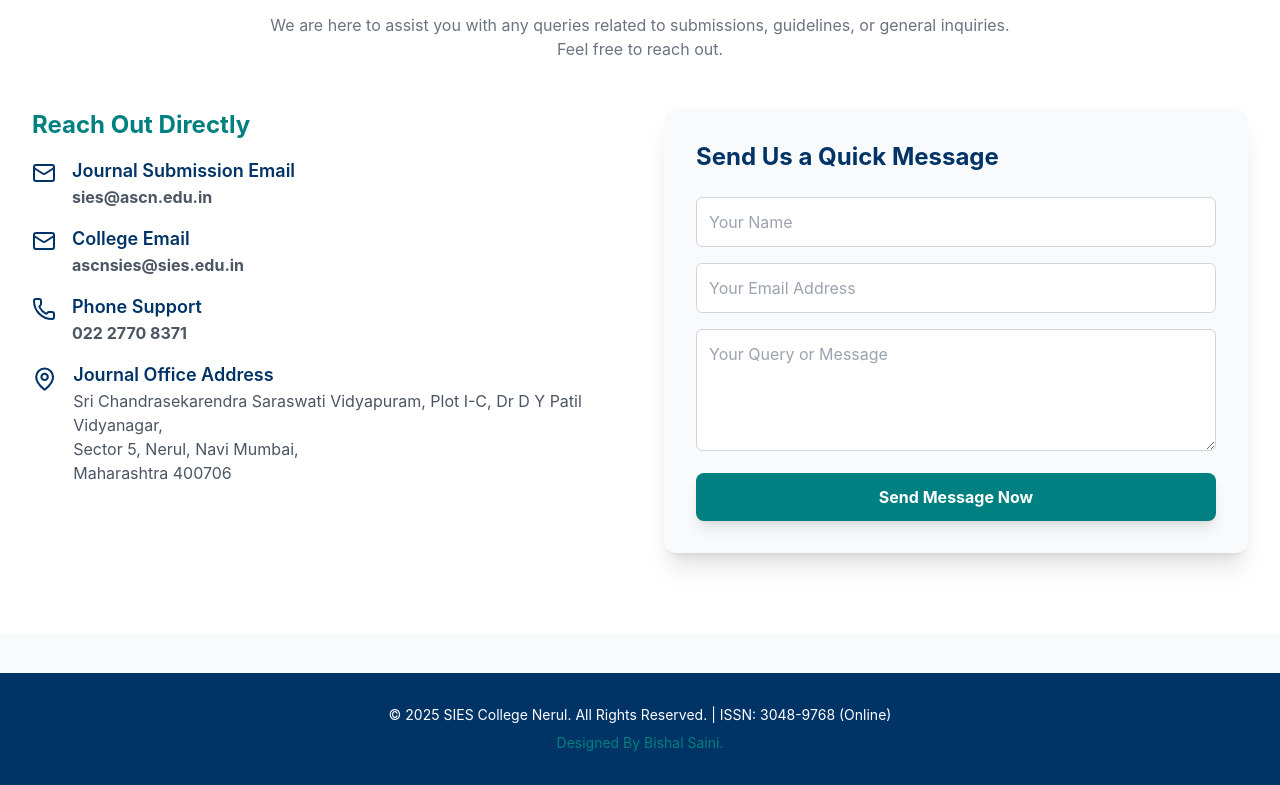
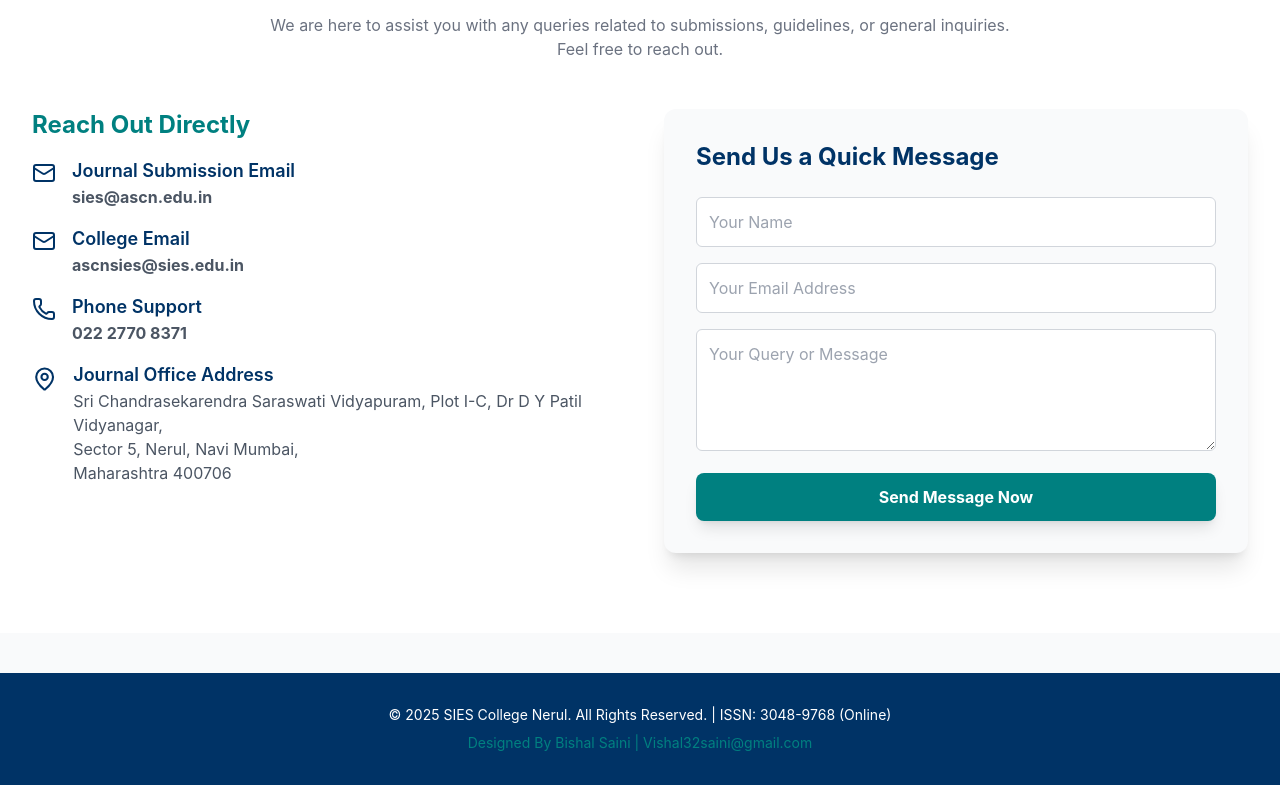
Before and after one commit to BishalSaini/SIES-JOURNAL, a plain HTML site: page index.html in a window 1280 px wide. Shown: the part 6635-7420 px from the top of the page. Drawn offline with nearby package versions, Linux system fonts and the light colour scheme.

Commit message:
Update footer to include email contact information for designer

```diff
--- a/index.html
+++ b/index.html
@@ -894,7 +894,7 @@
     <footer class="header-bg py-8 mt-10">
         <div class="max-w-7xl mx-auto px-4 sm:px-6 lg:px-8 text-center text-white text-sm">
             <p>&copy; 2025 SIES College Nerul. All Rights Reserved. | ISSN: 3048-9768 (Online)</p>
-            <p class="mt-2 text-accent">Designed By Bishal Saini.</p>
+            <p class="mt-2 text-accent">Designed By Bishal Saini | Vishal32saini@gmail.com</p>
         </div>
     </footer>
 
```
